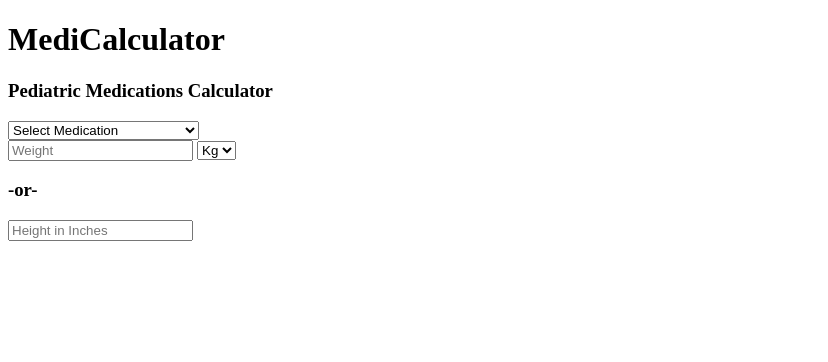
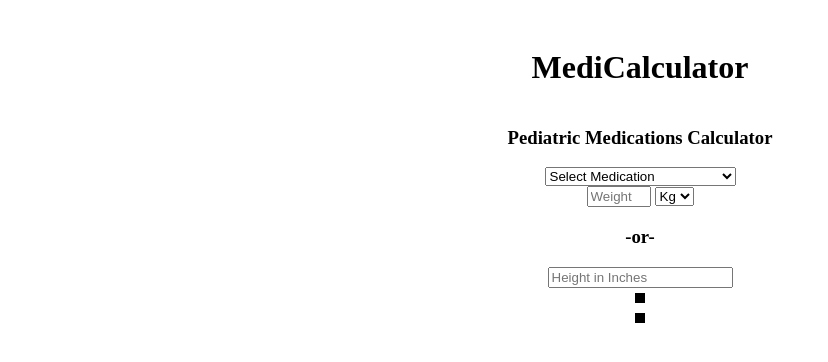
Before and after one commit to PaytonLambe/MediCalculator, a plain HTML site: page index.html in a window 1280 px wide. Shown: the whole page, without its empty margins (0-828 px from the left). Drawn offline with Linux system fonts and the light colour scheme.

Commit message:
added a bit of CSS for now.

```diff
--- a/index.html
+++ b/index.html
@@ -4,12 +4,13 @@
     <meta charset="UTF-8">
     <meta name="viewport" content="width=device-width, initial-scale=1.0">
     <title>Pediatric Medication Calculator</title>
+    <link rel="stylesheet" href="styles.css">
 </head>
 <body>
     <div class="flex">
         <h1>MediCalculator</h1>
         <h3>Pediatric Medications Calculator</h3>
-    </div>
+
 
     <div id="medications">
         <select for="dropdown" id="medication">Select Medication
@@ -46,7 +47,7 @@
     </div>
 
     <div id="weight">
-        <input id="number" type="number" placeholder="Weight"></input>
+        <input id="number" type="number" placeholder="Weight" min="1" max="100"></input>
         <select for="dropdown" id="weightType">
             <option value="kilograms">Kg</option>
             <option value="pounds">Lb</option>
@@ -61,8 +62,12 @@
         <input id="height" type="number" placeholder="Height in Inches"></input>
     </div>
 
+    <div>
     <div id="estWeight"></div>
+    </div>
 
     <div id="totalDose"></div>
+
+    </div>
 </body>
 </html>
--- /dev/null
+++ b/styles.css
@@ -0,0 +1,37 @@
+
+
+.flex {
+    display: flex;
+    height: 100%;
+    width: 100%;
+    flex-direction: column;
+    flex-wrap: nowrap;
+    align-items: center;
+    padding-top: 20px;
+}
+
+#estWeight {
+    display: flex;
+    justify-content: center;
+    align-items: center;
+    width 300px;
+    height 100px;
+    border: 5px solid black;
+    margin: 5px;
+    text-align: center;
+    font-weight: bolder;
+    font-size: 20px;
+}
+
+#totalDose {
+    display: flex;
+    justify-content: center;
+    align-items: center;
+    width 300px;
+    height 100px;
+    border: 5px solid black;
+    margin: 5px;
+    text-align: center;
+    font-weight: bolder;
+    font-size: 20px;
+}
```
